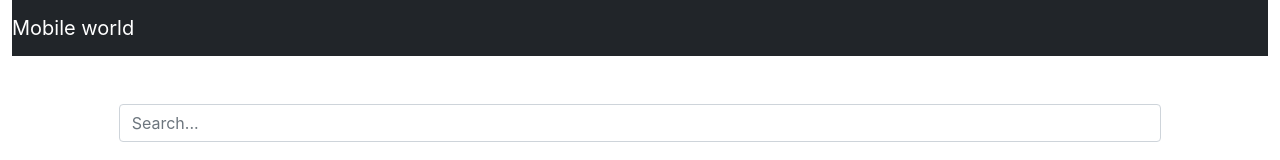
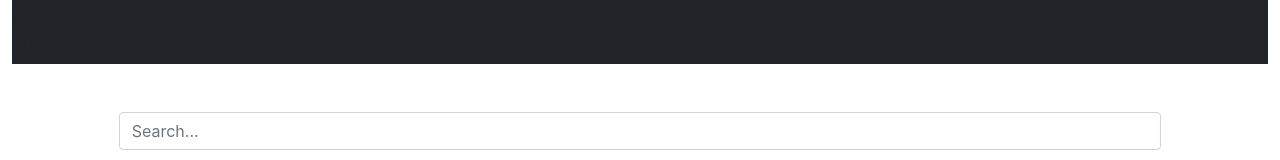
Before and after one commit to FullstackDeveshPanday/Local-Search-Engine-in-React-, a React (Create React App) app: page / in a window 1280 px wide. Shown: the top 160 px of the page. Built offline with nearby package versions, Linux system fonts and the light colour scheme.

Commit message:
new commit -4

```diff
--- a/src/components/Navbar.js
+++ b/src/components/Navbar.js
@@ -4,7 +4,7 @@ export const Navbar = () => {
     return (
         <div>
             <nav className="navbar navbar-expand-lg navbar-light bg-dark">
-                    <a className="navbar-brand text-white" href="#">Mobile world</a>
+                <span>Mobile Duniya</span>
                     <button className="navbar-toggler" type="button" data-bs-toggle="collapse" data-bs-target="#navbarSupportedContent" aria-controls="navbarSupportedContent" aria-expanded="false" aria-label="Toggle navigation">
                     <span className="navbar-toggler-icon"></span>
                     </button>
```
